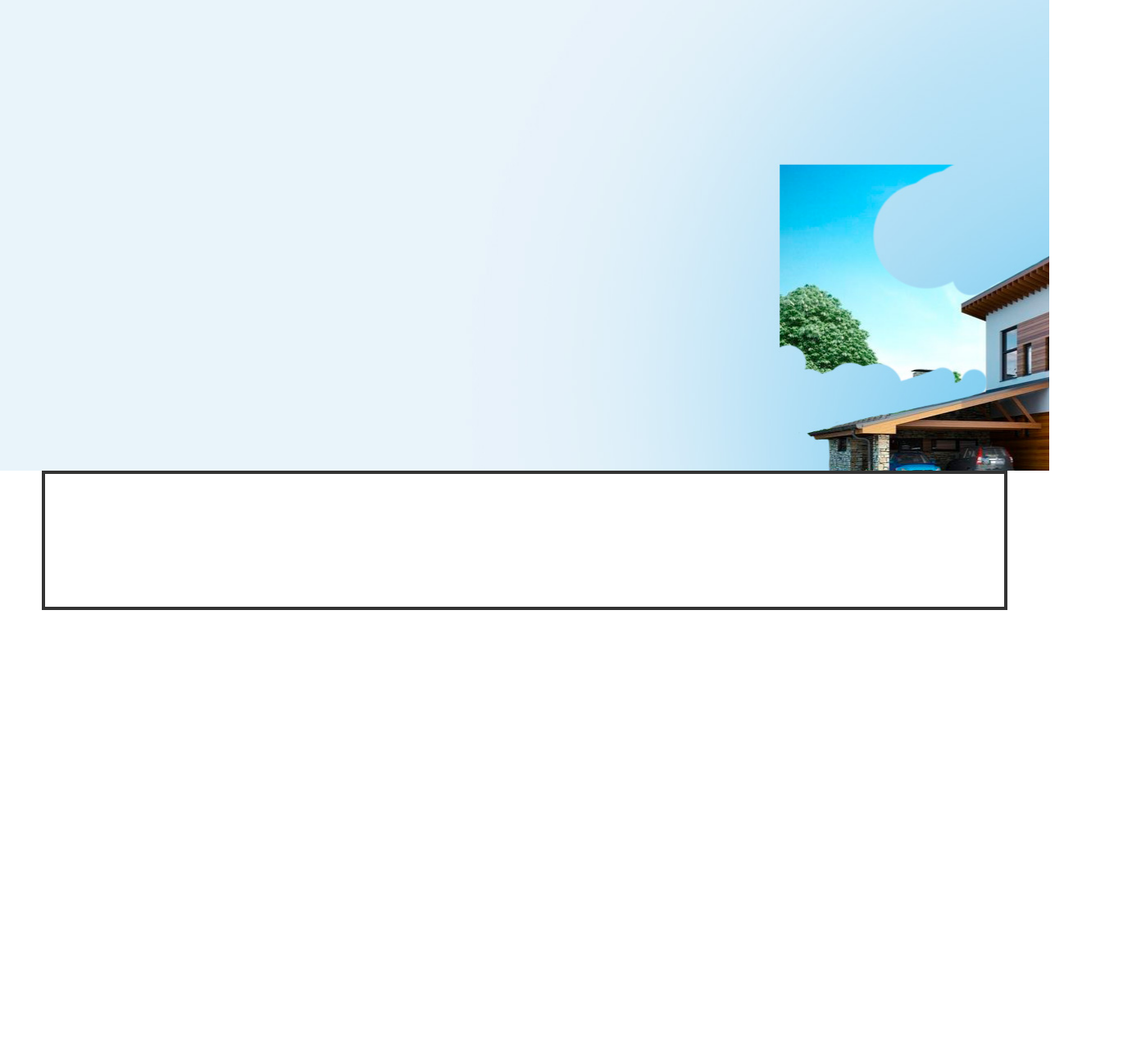
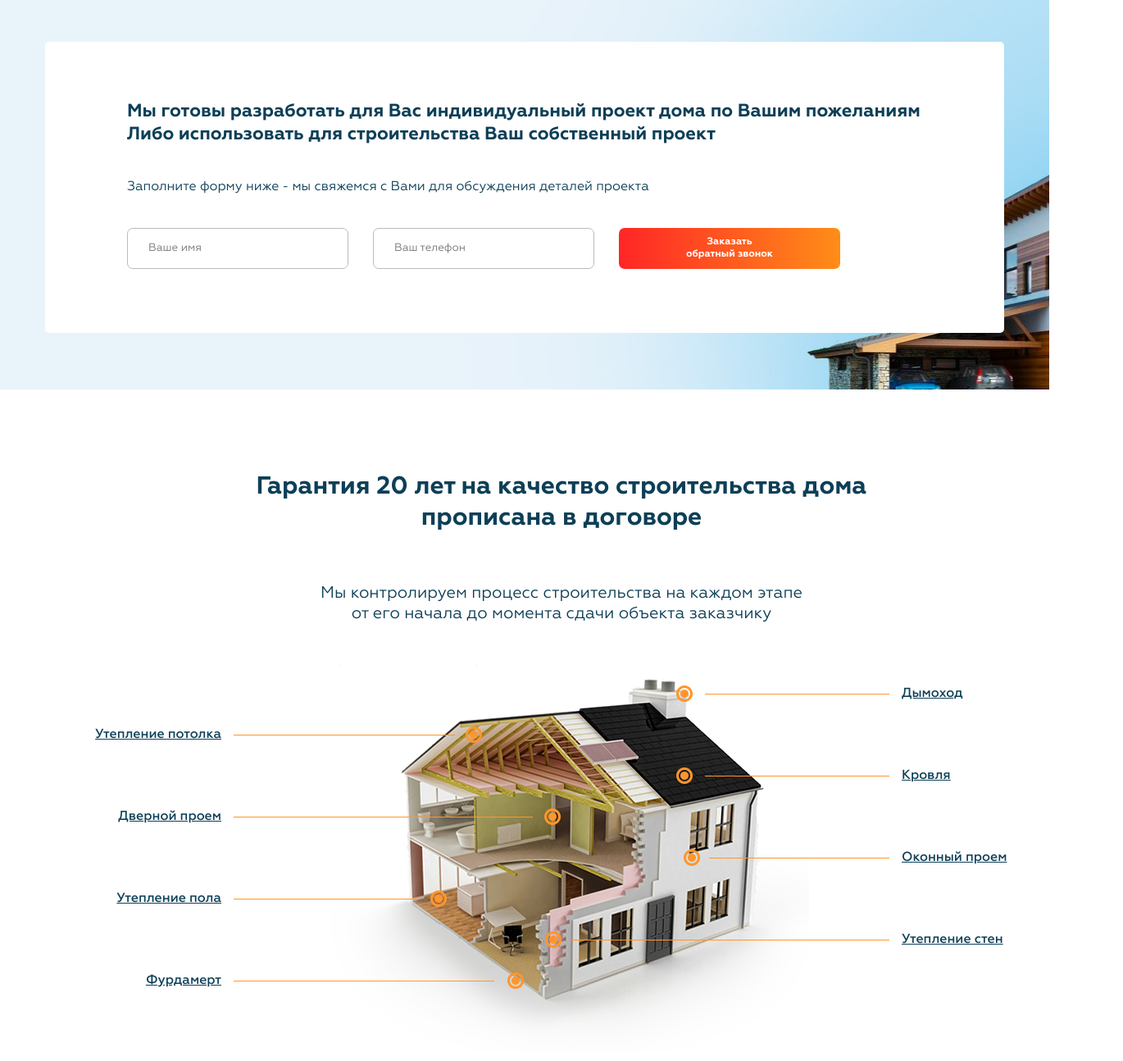
Before and after one commit to MilshynVitalii/naveka, a plain HTML site: page index.html in a window 1280 px wide. Shown: the part 2686-3980 px from the top of the page at 82% size, 1370 px wide, since content can reach past the window. Before the commit the page ends 3430 px from the top, so only its background shows below. Drawn offline with Linux system fonts and the light colour scheme.

Commit message:
home-structure section

```diff
--- a/index.html
+++ b/index.html
@@ -137,6 +137,54 @@
 						<img src="images/item-5.jpg" alt="">
 					</a>
 				</div>
+				<div class="homes-form">
+					<h2>Мы готовы разработать для Вас индивидуальный проект дома по Вашим пожеланиям</h2>
+					<h2>Либо использовать для строительства Ваш собственный проект</h2>
+					<p>Заполните форму ниже - мы свяжемся с Вами для обсуждения деталей проекта</p>
+					<form action="">
+						<div class="form module-grid module-grid--gutters">
+							<div class="module-grid__cell-3">
+								<input type="text" placeholder="Ваше имя" required>
+							</div>
+							<div class="module-grid__cell-3">
+								<input type="tel" placeholder="Ваш телефон" pattern="/^(\+)?(\(\d{2,3}\) ?\d|\d)(([ \-]?\d)|( ?\(\d{2,3}\) ?)){5,12}\d$/" required>
+							</div>
+							<div class="module-grid__cell-3">
+								<button type="submit" class="link-button">Заказать<br>обратный звонок</button>
+							</div>
+						</div>
+					</form>
+				</div>
+			</div>
+		</section>
+		<section class="structure">
+			<div class="home-structure">
+				<h2 class="section-header">Гарантия 20 лет на качество строительства дома<br>прописана в договоре</h2>
+				<h3 class="notification">Мы контролируем процесс строительства на каждом этапе<br>от его начала до момента сдачи объекта заказчику</h3>
+				<div class="structures">
+					<a href="#">Дымоход</a>
+				</div>
+				<div class="structures">
+					<a href="#">Утепление потолка</a>
+				</div>
+				<div class="structures">
+					<a href="#">Кровля</a>
+				</div>
+				<div class="structures">
+					<a href="#">Дверной проем</a>
+				</div>
+				<div class="structures">
+					<a href="#">Оконный проем</a>
+				</div>
+				<div class="structures">
+					<a href="#">Утепление пола</a>
+				</div>
+				<div class="structures">
+					<a href="#">Утепление стен</a>
+				</div>
+				<div class="structures">
+					<a href="#">Фурдамерт</a>
+				</div>
 			</div>
 		</section>
 	</main>
--- a/styles/main.css
+++ b/styles/main.css
@@ -99,10 +99,6 @@ a {
 
 .header-order {
 	padding-right: 0;
-}
-
-.header-link-button {
-
 }
 
 .link-button {
@@ -367,6 +363,7 @@ a {
 	height: 1440px;
 	background: url(../images/homes-backgr.jpg) center no-repeat;
 	background-size: cover;
+	border-top: 1px solid transparent;
 }
 
 .homes {
@@ -378,7 +375,7 @@ a {
 	line-height: initial;
 }
 
-.homes .notification {
+.notification {
 	text-align: center;
 	margin: 60px 0;
 	font-size: 20px;
@@ -418,6 +415,168 @@ a {
 	background-size: 30px;
 }
 
+.homes .homes-form {
+	width: 100%;
+	height: 355px;
+	margin-top: 60px;
+	background-color: #ffffff;
+	border-radius: 5px;
+	border-top: 1px solid transparent;
+	padding: 70px 100px;
+	box-sizing: border-box;
+}
+
+.homes-form h2 {
+	font-size: 22px;
+}
+
+.homes-form p {
+	margin: 40px 0;
+}
+
+.form > * {
+	width: 300px;
+}
+
+.form input {
+	width: 100%;
+	height: 50px;
+	padding-left: 25px;
+	box-sizing: border-box;
+	border: 1px solid #bbbbbb;
+	border-radius: 7px;
+}
+
+.form button {
+	line-height: initial;
+}
+
+.home-structure {
+	width: 1170px;
+	height: 900px;
+	margin: 0 auto;
+	background: url(../images/home-structure.png) no-repeat center 230px;
+	padding: 0 100px;
+}
+
+.structures {
+	width: 170px;
+	height: 50px;
+	line-height: 50px;
+	text-align: right;
+	position: relative;
+}
+
+.structures a {
+	text-decoration: underline;
+	font-weight: 500;
+	color: #0d3f57;
+}
+
+.structures a:hover {
+	text-decoration: none;
+}
+
+.structures a:active {
+	text-decoration: underline;
+}
+
+.structures:nth-child(odd){
+	margin: 0 0 0 auto;
+	text-align: left;
+}
+
+.structures::before {
+	content: "";
+	position: absolute;
+	width: 20px;
+	height: 20px;
+	background: url(../images/icons/structure-dot.png) no-repeat center;
+	top: 50%;
+	transform: translate(0, -50%);
+}
+
+.structures::after {
+	content: "";
+	position: absolute;
+	width: 20px;
+	height: 25px;
+	top: 0;
+	border-bottom: 1px solid #ff962d;
+}
+
+.structures:nth-last-child(8)::after{
+	width: 225px;
+	right: calc(100% + 15px);
+}
+
+.structures:nth-last-child(8)::before{
+	right: calc(250%);
+}
+
+.structures:nth-last-child(7)::after{
+	width: 270px;
+	left: calc(100% + 15px);
+}
+
+.structures:nth-last-child(7)::before{
+	left: 275%;
+}
+
+.structures:nth-last-child(6)::after{
+	width: 225px;
+	right: calc(100% + 15px);
+}
+
+.structures:nth-last-child(6)::before{
+	right: 250%;
+}
+
+.structures:nth-last-child(5)::after{
+	width: 365px;
+	left: calc(100% + 15px);
+}
+
+.structures:nth-last-child(5)::before{
+	left: 332%;
+}
+
+.structures:nth-last-child(4)::after{
+	width: 220px;
+	right: calc(100% + 15px);
+}
+
+.structures:nth-last-child(4)::before{
+	right: 245%;
+}
+
+.structures:nth-last-child(3)::after{
+	width: 225px;
+	left: calc(100% + 15px);
+}
+
+.structures:nth-last-child(3)::before{
+	left: 250%;
+}
+
+.structures:nth-last-child(2)::after{
+	width: 388px;
+	right: calc(100% + 15px);
+}
+
+.structures:nth-last-child(2)::before{
+	right: 344%;
+}
+
+.structures:nth-last-child(1)::after{
+	width: 318px;
+	left: calc(100% + 15px);
+}
+
+.structures:nth-last-child(1)::before{
+	left: 305%;
+}
+
 .footer {
 	border: 4px solid #333;
 	padding: 27px 0;
```
Also changed, not shown: images/home-structure.png (added), images/icons/structure-dot.png (added).
